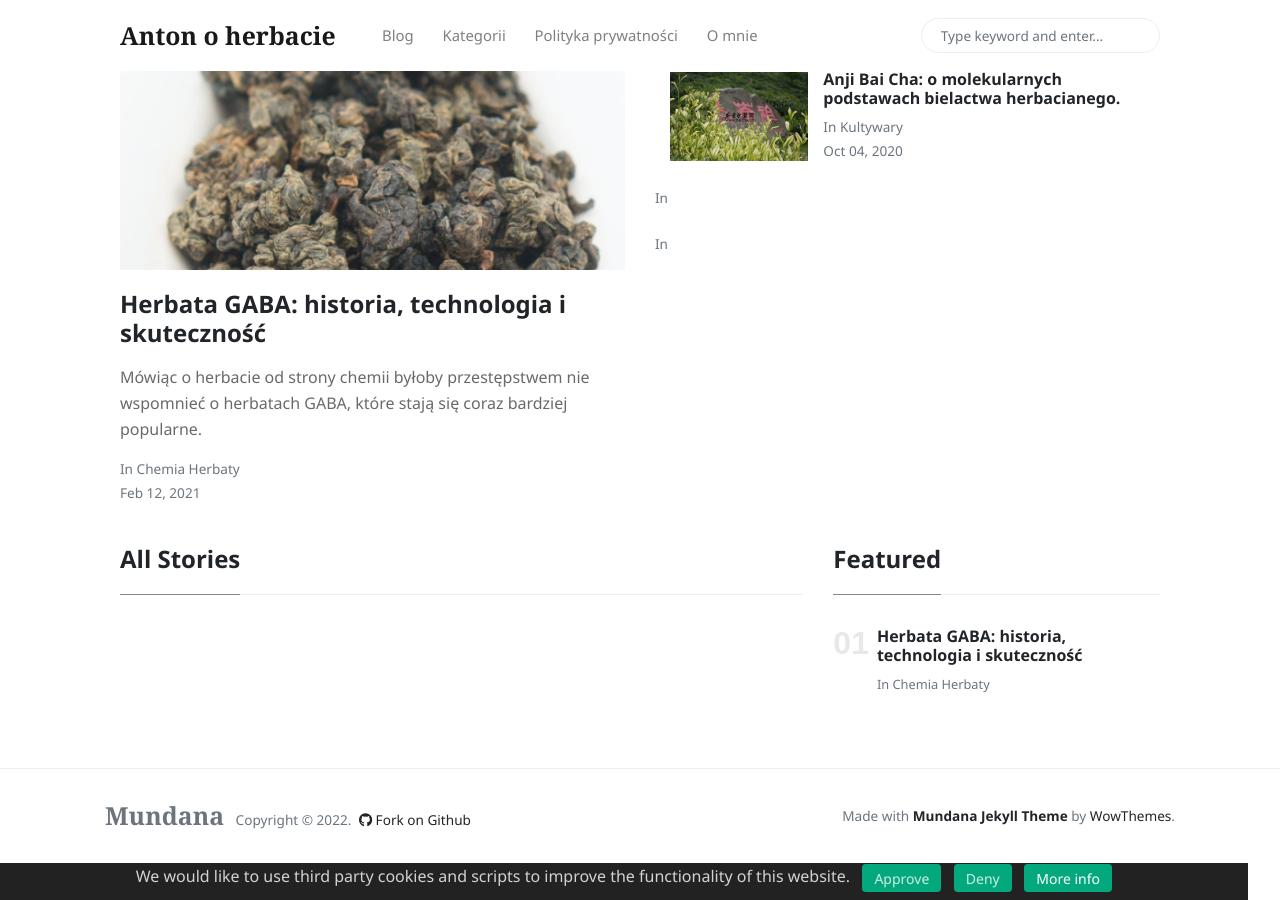
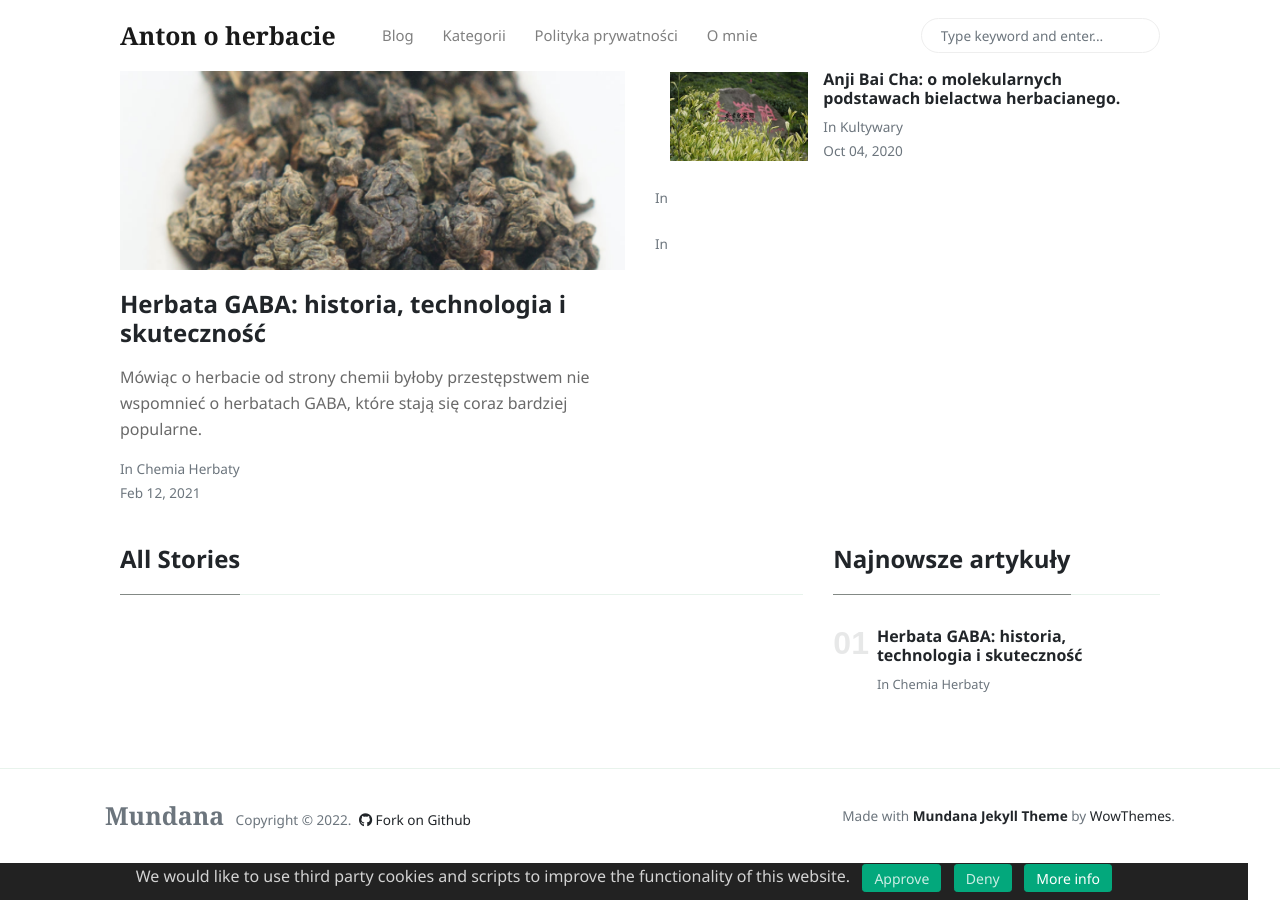
Before and after one commit to asiomchen/asiomchen.github.io, a Jekyll site: the page built from index.html, in a window 1280 px wide. Built offline with Jekyll 4.4.1, drawn with Linux system fonts in a browser that asks for light colours; nearby versions of some CDN libraries; the list of posts is cut into pages by our own code.

Commit message:
Update sidebar-featured.html

```diff
--- a/_includes/sidebar-featured.html
+++ b/_includes/sidebar-featured.html
@@ -1,5 +1,5 @@
 <div class="sticky-top sticky-top-offset">
-    <h4 class="font-weight-bold spanborder"><span>Featured</span></h4>
+    <h4 class="font-weight-bold spanborder"><span>Najnowsze artykuły</span></h4>
     <ol class="list-featured">
         {% for post in site.tags.featured %}
             <li class="mb-4">
```
